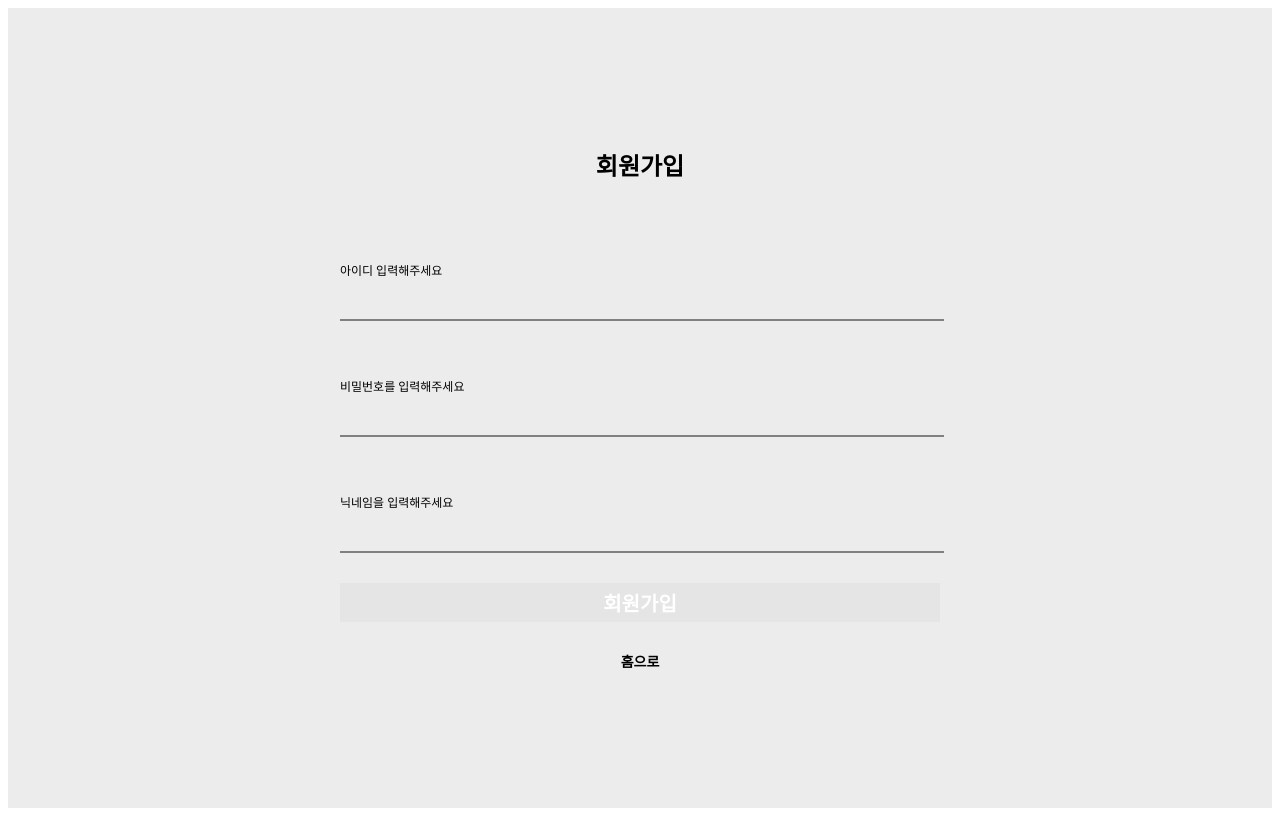
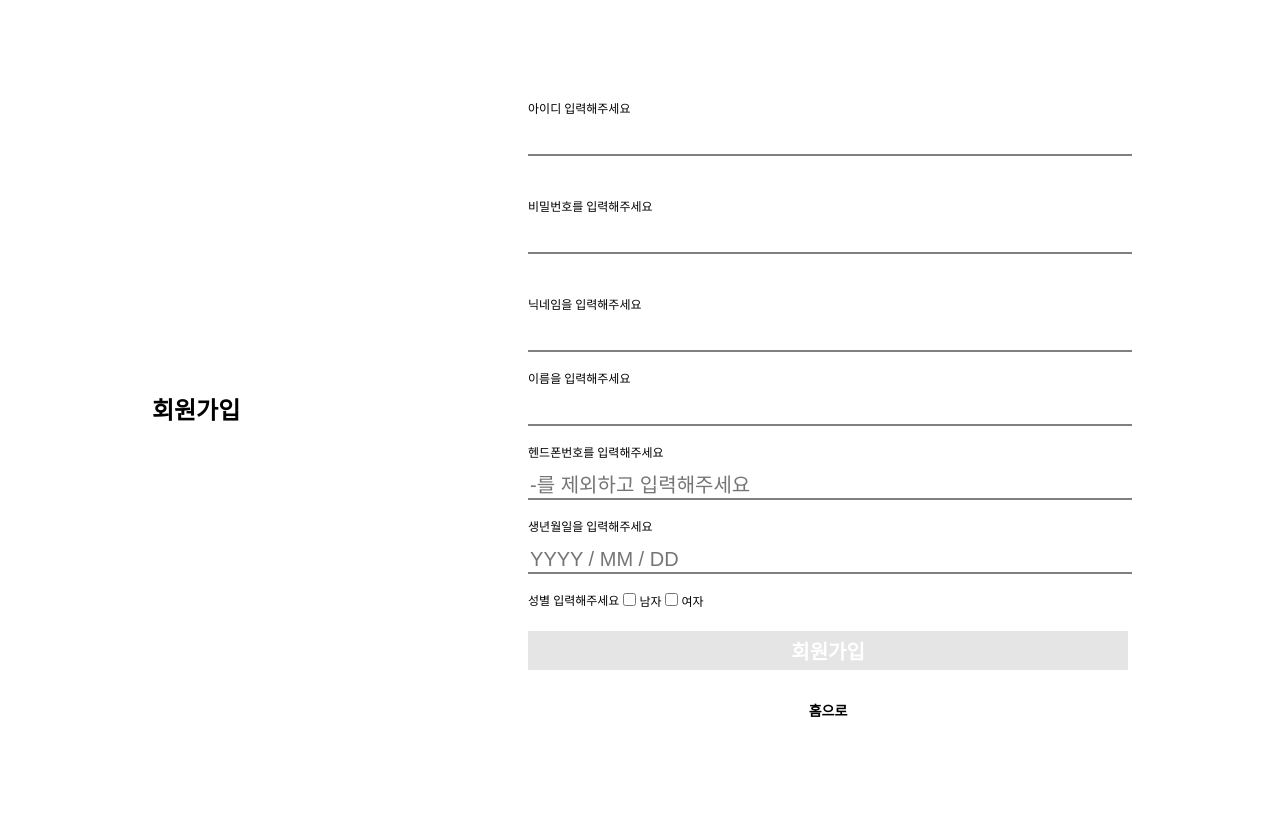
Before and after one commit to How-much-do-you-need/how-much, a React (Create React App) app in the folder front/: page /register in a window 1280 px wide. Built offline with nearby package versions, Linux system fonts and the light colour scheme.

Commit message:
[add] 회원가입 요소 추가 & 상품 등록 설명 추가

```diff
--- a/front/src/component/Register.jsx
+++ b/front/src/component/Register.jsx
@@ -1,7 +1,7 @@
 import styled from "styled-components";
 import { Link } from "react-router-dom";
 import { useSelector, useDispatch } from "react-redux";
-import {registerId, regiserPassword, registerNickName} from "../modules/actions"
+import {registerId, regiserPassword, registerNickName, registerName, registerPhone, registerBirthDay, registerSex} from "../modules/actions"
 import axios from "axios";
 import {
   isValidEmail,
@@ -14,7 +14,7 @@ import {
 
 export default function Register() {
 
-    const {regEmail, regPassword, regNickname} = useSelector(state => state.userRegiser);
+    const {regEmail, regPassword, regNickname, regName, regPhone, regBirthDay, regSex} = useSelector(state => state.userRegiser);
     const { emailMessage, passwordMessage } = useSelector((state) => state.loginMsg);
     const { isEmail, isPassword } = useSelector((state) => state.isLoginValid);
 
@@ -84,9 +84,51 @@ export default function Register() {
     };
 
 
+    // checkbox 성별
+    const checkOnMale = (e) => {
+      const sex = e.target.value;
+      dispatch(registerSex(sex))
+    }
+    const checkOnFamale = (e) => {
+      const sex = e.target.value;
+      console.log(sex);
+    }
+
+    // 이름
+    const onRealNameHandler = (e) => {
+      const typedName = e.target.value;
+      dispatch(registerName(typedName));
+    }
+
+    // 핸드폰 번호
+    const onPhoneNumberHandler = (e) => {
+      const typedPhoneNumber = e.target.value;
+      dispatch(registerPhone(typedPhoneNumber));
+    }
+
+    // 생년월일
+    const onBirthDayHandler = (e) => {
+      const typedBirthDay = e.target.value;
+      dispatch(registerBirthDay(typedBirthDay));
+
+    }
+
     const onRegisterSubmitHandler = (e) => {
         e.preventDefault();
-        console.log(regEmail, regPassword, regNickname);
+        // console.log(regEmail, regPassword, regNickname, regName, regPhone, regBirthDay, regSex);
+
+        const userRegiInfo = {
+          id: regEmail,
+          password: regPassword,
+          nickName: regNickname,
+          createDate: "2023/01/23",
+          name: regName,
+          phoneNo: regPhone,
+          birthDay: regBirthDay,
+          gender: regSex,
+        }
+
+        console.log(userRegiInfo);
 
         // axios.post("/auth/Join", {email: regEmail, password: regPassword, nickname:regNickname})
         //     .then((res) => {
@@ -135,6 +177,37 @@ export default function Register() {
                     required
                     />
                 </InputDiv>
+                <InputDiv>
+                    <p>이름을 입력해주세요</p>
+                    <InputRegisterId
+                    type="text"
+                    onChange={onRealNameHandler}
+                    required
+                    />
+                </InputDiv>
+                <InputDiv>
+                    <p>헨드폰번호를 입력해주세요</p>
+                    <InputRegisterId
+                    type="text"
+                    placeholder="-를 제외하고 입력해주세요"
+                    onChange={onPhoneNumberHandler}
+                    required
+                    />
+                </InputDiv>
+                <InputDiv>
+                    <p>생년월일을 입력해주세요</p>
+                    <InputRegisterId
+                    type="text"
+                    placeholder="YYYY / MM / DD"
+                    onChange={onBirthDayHandler}
+                    required
+                    />
+                </InputDiv>
+                <CheckBoxDiv>
+                    <p>성별 입력해주세요</p>
+                    <label htmlFor=""><input type="checkbox" value="male" onClick={checkOnMale}/>남자</label>
+                    <label htmlFor=""><input type="checkbox" value="female" onClick={checkOnFamale}/>여자</label>
+                </CheckBoxDiv>
               </RegisterIp>
 
               <RegiB>
@@ -155,8 +228,10 @@ export default function Register() {
 const RegisterForm = styled.form`
   display: flex;
   flex-direction: column;
+  justify-content: center;
   max-width: 600px;
   width: 100%;
+  height: 100vh;
 `
 
 const RegisterMain = styled.div`
@@ -164,28 +239,34 @@ const RegisterMain = styled.div`
   flex-direction: column;
   justify-content: center;
   align-items: center;
-  background-color: #ececec;
   width: 100%;
   height: 100vh;
+  flex-wrap: wrap;
   text-align: center;
   font-size: 12px;
 `;
 const RegisterIp = styled.div`
-  margin-top: 30px;
+  // margin-top: 30px;
 `;
 const InputDiv = styled.div`
   display: flex;
   flex-direction: column;
   width: 100%;
   align-items: flex-start;
-  margin: 20px 0px;
+  margin: 5px 0px;
 `;
+
+const CheckBoxDiv = styled.div`
+  display: flex;
+  align-items: center;
+`
+
 const InputRegisterId = styled.input`
   width: 100%;
   border: none;
   border-bottom: 2px solid gray;
-  font-size: 22px;
-  background-color: #ececec;
+  font-size: 20px;
+  // background-color: #ececec;
   &:focus {
       outline: none;
       border-color: black;
--- a/front/src/component/Upload.jsx
+++ b/front/src/component/Upload.jsx
@@ -9,6 +9,7 @@ export default function Upload() {
     const [imgUrl, setImgUrl] = useState("");
     const [productPrice, setUploadPrice] = useState("");
     const [productName, setProductName] = useState("");
+    const [productDesc, setProductDesc] = useState("");
 
     const inputImgRef = useRef();
 
@@ -16,9 +17,15 @@ export default function Upload() {
         e.preventDefault();
         const price = Number(productPrice.replace(",", ""))
 
-        console.log(`상품 이름: ${productName}`);
-        console.log(`원하는 가격: ${price} ${typeof price}`);
-        console.log(`이미지 주소: ${imgUrl}`);
+        const uploadData = {
+            uploadName: productName,
+            uploadPrice: price,
+            uploadDesc: productDesc,
+            uploadImg: imgUrl,
+        }
+
+
+        console.log(uploadData);
 
     }
     const onPriceHandler = (e) => {
@@ -39,6 +46,10 @@ export default function Upload() {
         setLoading(false);
         setImgUploadStatus(true);
         setImgUrl(imgUrl => uploadImg.secure_url);
+    }
+
+    const onDescHandler = (e) => {
+        setProductDesc(e.target.value);
     }
 
     const uploadOnCloudinary = async (file) => {
@@ -69,6 +80,10 @@ export default function Upload() {
                     <UploadDiv>
                         <label htmlFor="price">원하는 가격</label>
                         <UploadPriceInput name="price" id="price" type="text" onChange={onPriceHandler} value={productPrice}/>
+                    </UploadDiv>
+                    <UploadDiv>
+                        <label htmlFor="price">상품 설명</label>
+                        <UploadTextArea name="price" id="price" type="textarea" onChange={onDescHandler}/>
                     </UploadDiv>
                     <UploadDiv>
                         <ImgLabel htmlFor="img">상품의 이미지를 올려주세요</ImgLabel>
@@ -116,6 +131,13 @@ const UploadInput = styled.input`
         border-color: black;
     }
 `
+
+const UploadTextArea = styled.textarea`
+    width: 100%;
+    min-height: 100px;
+    background-color: transparent;
+    font-size: 20px;
+`
 const UploadPriceInput = styled.input`
     border: none;
     border-bottom: 2px solid gray;
--- a/front/src/modules/actions/index.js
+++ b/front/src/modules/actions/index.js
@@ -1,4 +1,4 @@
-import {IS_VALID_EMAIL, IS_VALID_PASSWORD, LOGIN_EMAIL, LOGIN_PASSWORD, MESSAGE_EMAIL, MESSAGE_PASSWORD, LOGIN_STATUS, REGISTER_ID, REGISTER_PASSWORD, REGISTER_NICKNAME} from "../typeMessage/typeMessage";
+import {IS_VALID_EMAIL, IS_VALID_PASSWORD, LOGIN_EMAIL, LOGIN_PASSWORD, MESSAGE_EMAIL, MESSAGE_PASSWORD, LOGIN_STATUS, REGISTER_ID, REGISTER_PASSWORD, REGISTER_NICKNAME, REGISTER_NAME, REGISTER_PHONE, REGISTER_BIRTH_DAY, REGISTER_SEX} from "../typeMessage/typeMessage";
 
 export const isValidEmail = (isEmail) => ({
     type: IS_VALID_EMAIL,
@@ -48,3 +48,20 @@ export const registerNickName = (regNickName) => ({
     type: REGISTER_NICKNAME,
     regNickName,
 });
+
+export const registerName = (regName) => ({
+    type: REGISTER_NAME,
+    regName,
+})
+export const registerPhone = (regPhone) => ({
+    type: REGISTER_PHONE,
+    regPhone,
+})
+export const registerBirthDay = (regBirthDay) => ({
+    type: REGISTER_BIRTH_DAY,
+    regBirthDay,
+})
+export const registerSex = (regSex) => ({
+    type: REGISTER_SEX,
+    regSex,
+})
--- a/front/src/modules/reducers/register.js
+++ b/front/src/modules/reducers/register.js
@@ -1,9 +1,13 @@
-import { REGISTER_ID, REGISTER_PASSWORD, REGISTER_NICKNAME } from "../typeMessage/typeMessage";
+import { REGISTER_ID, REGISTER_PASSWORD, REGISTER_NICKNAME, REGISTER_NAME, REGISTER_PHONE, REGISTER_BIRTH_DAY, REGISTER_SEX } from "../typeMessage/typeMessage";
 
 const initialRegister = {
     regEmail: "",
     regPassword: undefined,
     regNickname: "",
+    regName: "",
+    regPhone: "",
+    regBirthDay: "",
+    regSex: "",
 }
 
 export default function registerReducer(state = initialRegister, action) {
@@ -29,6 +33,35 @@ export default function registerReducer(state = initialRegister, action) {
                 regNickname: action.regNickName
             }
         }
+
+        case REGISTER_NAME: {
+            return {
+                ...state,
+                regName: action.regName,
+            }
+        }
+
+        case REGISTER_PHONE: {
+            return {
+                ...state,
+                regPhone: action.regPhone,
+            }
+        }
+
+        case REGISTER_BIRTH_DAY: {
+            return {
+                ...state,
+                regBirthDay: action.regBirthDay,
+            }
+        }
+
+        case REGISTER_SEX: {
+            return {
+                ...state,
+                regSex: action.regSex,
+            }
+        }
+
         default:
             return state;
     }
--- a/front/src/modules/typeMessage/typeMessage.js
+++ b/front/src/modules/typeMessage/typeMessage.js
@@ -8,5 +8,9 @@ const LOGIN_STATUS = "LOGIN_STATUS";
 const REGISTER_ID = "REGISTER_ID";
 const REGISTER_PASSWORD = "REGISTER_PASSWORD";
 const REGISTER_NICKNAME = "REGISTER_NICKNAME";
+const REGISTER_NAME  = "REGISTER_NAME";
+const REGISTER_PHONE = "REGISTER_PHONE";
+const REGISTER_BIRTH_DAY = "REGISTER_BIRTH_DAY";
+const REGISTER_SEX = "REGISTER_SEX";
 
-module.exports = {IS_VALID_EMAIL, IS_VALID_PASSWORD, LOGIN_EMAIL, LOGIN_PASSWORD, MESSAGE_EMAIL, MESSAGE_PASSWORD, LOGIN_STATUS, REGISTER_ID, REGISTER_PASSWORD, REGISTER_NICKNAME}
+module.exports = {IS_VALID_EMAIL, IS_VALID_PASSWORD, LOGIN_EMAIL, LOGIN_PASSWORD, MESSAGE_EMAIL, MESSAGE_PASSWORD, LOGIN_STATUS, REGISTER_ID, REGISTER_PASSWORD, REGISTER_NICKNAME, REGISTER_NAME, REGISTER_PHONE, REGISTER_BIRTH_DAY, REGISTER_SEX}
```
Lines whose indentation alone changed are shown as unchanged.
